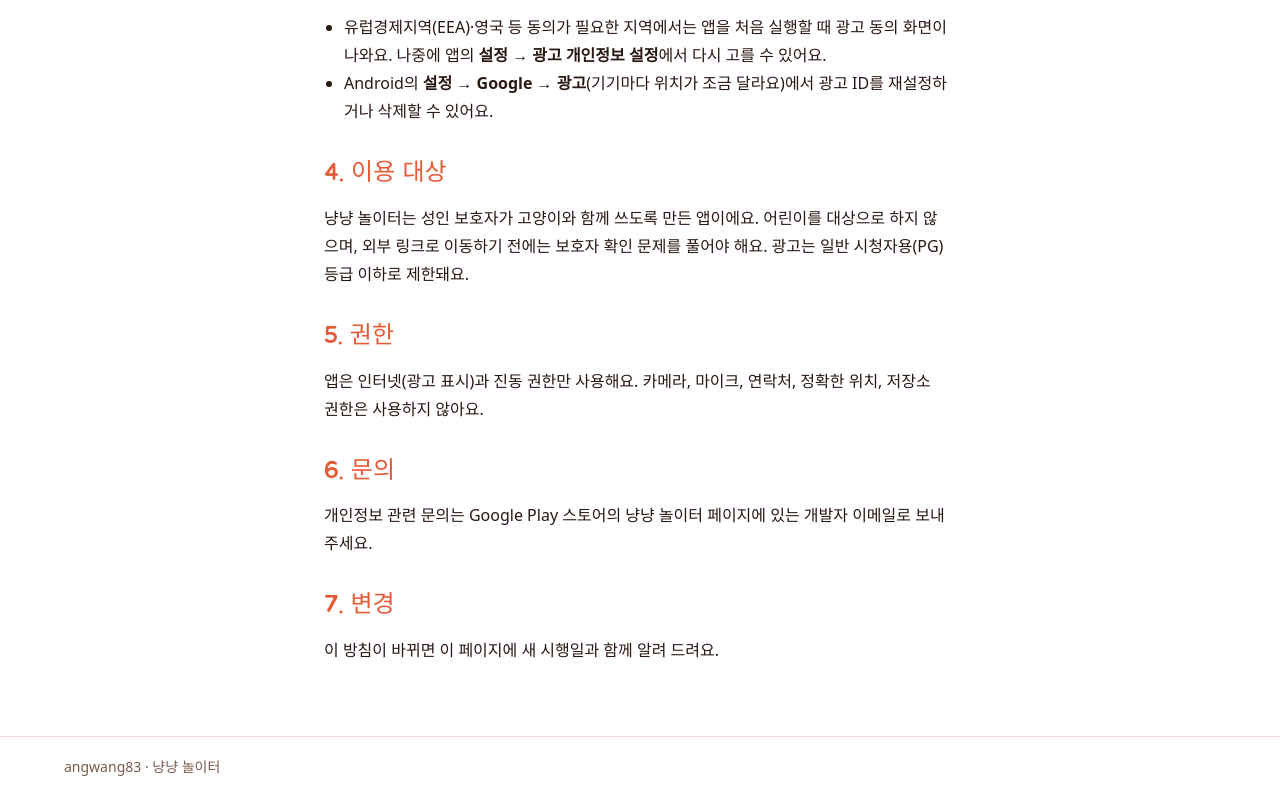
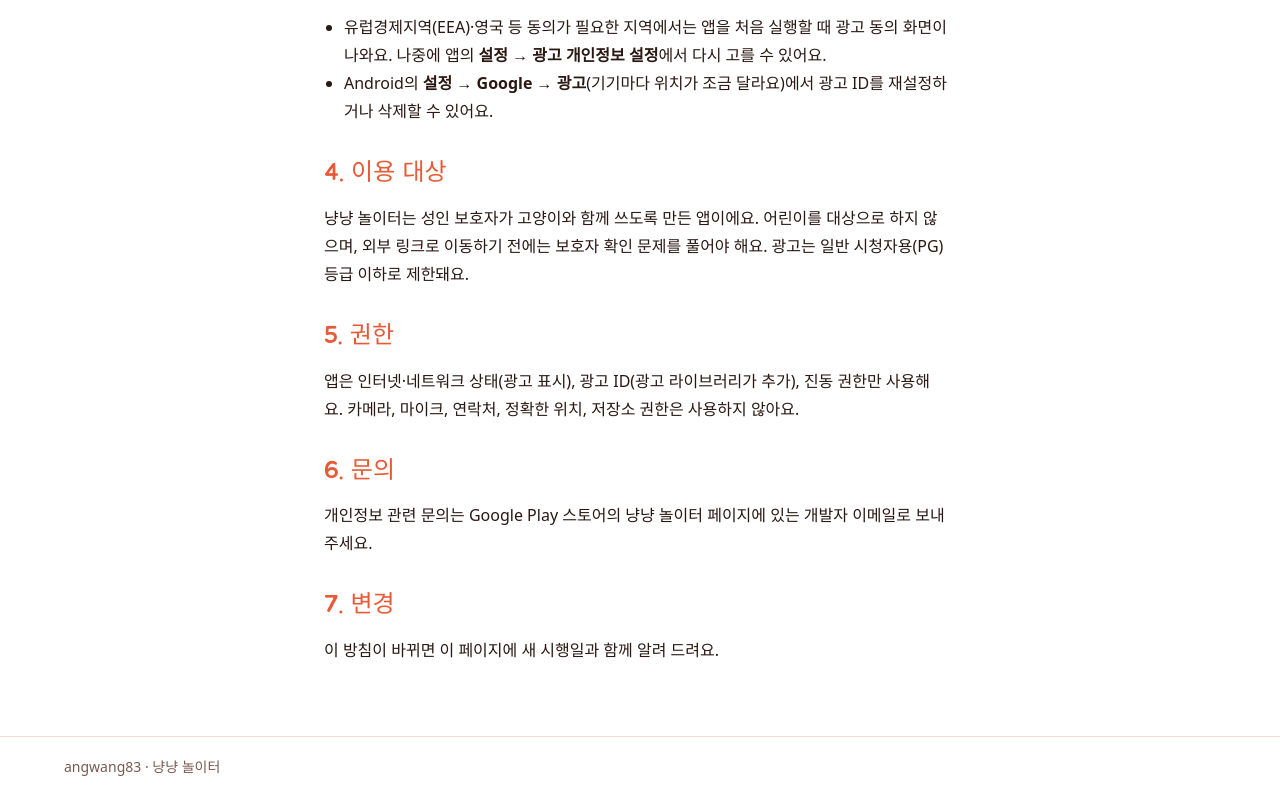
Before and after one commit to angwang83/angwang83.github.io, a plain HTML site: page nyang/privacy.html in a window 1280 px wide. Shown: the part 1004-1802 px from the top of the page. Drawn offline with Linux system fonts and the light colour scheme; a web font is replaced by a local one.

Commit message:
권한 설명 보완
Co-Authored-By: Claude Opus 5.5 <noreply@anthropic.com>
Claude-Session: https://claude.ai/code/session_015DQ7cYikmue21ovdwp1jRi

```diff
--- a/nyang/privacy.html
+++ b/nyang/privacy.html
@@ -61,7 +61,7 @@ footer{border-top:1px solid var(--line);color:var(--soft);font-size:14px;padding
   <p>냥냥 놀이터는 성인 보호자가 고양이와 함께 쓰도록 만든 앱이에요. 어린이를 대상으로 하지 않으며, 외부 링크로 이동하기 전에는 보호자 확인 문제를 풀어야 해요. 광고는 일반 시청자용(PG) 등급 이하로 제한돼요.</p>
 
   <h2>5. 권한</h2>
-  <p>앱은 인터넷(광고 표시)과 진동 권한만 사용해요. 카메라, 마이크, 연락처, 정확한 위치, 저장소 권한은 사용하지 않아요.</p>
+  <p>앱은 인터넷·네트워크 상태(광고 표시), 광고 ID(광고 라이브러리가 추가), 진동 권한만 사용해요. 카메라, 마이크, 연락처, 정확한 위치, 저장소 권한은 사용하지 않아요.</p>
 
   <h2>6. 문의</h2>
   <p>개인정보 관련 문의는 Google Play 스토어의 냥냥 놀이터 페이지에 있는 개발자 이메일로 보내 주세요.</p>
```
